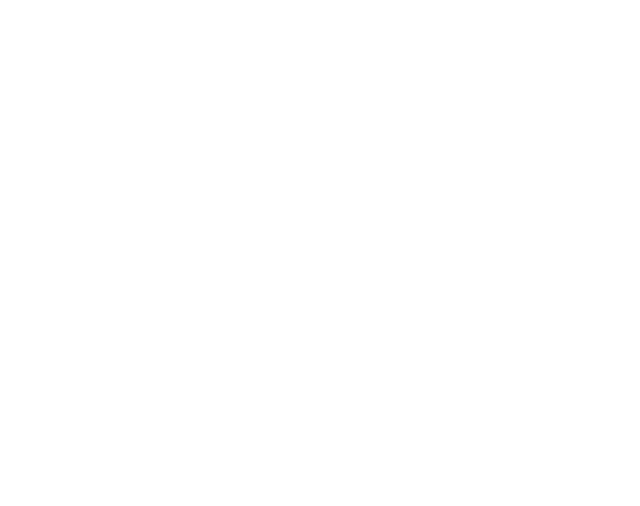
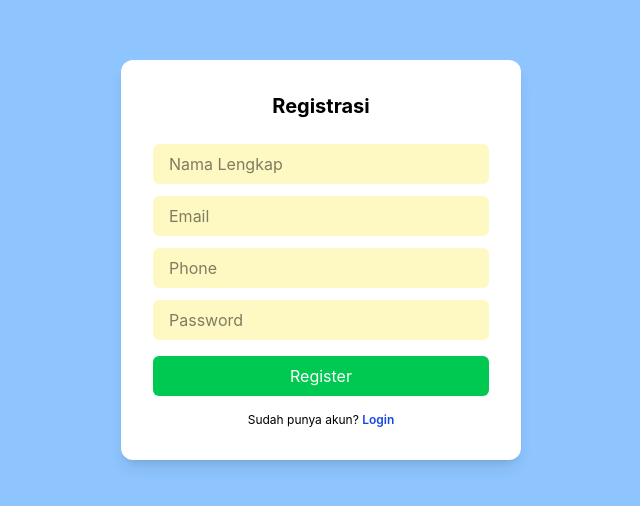
Before and after one commit to ferryardnsyh/sistem-pemesanan-lapangan-olahraga, a React (Vite) app: page /register in a window 1280 px wide. Before the commit this address had no page. Shown: the part 140-646 px from the top of the page, without its empty margins (319-959 px from the left). Built offline with nearby package versions, Linux system fonts and the light colour scheme.

Commit message:
login dan register

```diff
--- a/src/App.jsx
+++ b/src/App.jsx
@@ -1,12 +1,18 @@
 import { Routes, Route } from "react-router-dom"
 import Home from "./features/pelanggan/pages/Home"
 import Booking from "./features/pelanggan/pages/Booking"
+import Booking2 from "./features/pelanggan/pages/Booking2"
+import Login from "./features/auth/pages/Login"
+import Register from "./features/auth/pages/Register"
 
 function App() {
   return (
     <Routes>
       <Route path="/home" element={<Home />} />
       <Route path="/booking" element={<Booking />} />
+      <Route path="/booking2" element={<Booking2 />} />
+      <Route path="/login" element={<Login />} />
+      <Route path="/register" element={<Register />} />
     </Routes>
   )
 }
--- /dev/null
+++ b/src/features/auth/pages/Login.jsx
@@ -0,0 +1,51 @@
+import React from "react"
+import { useNavigate } from "react-router-dom"
+
+function Login() {
+  const navigate = useNavigate()
+
+  return (
+    <div className="min-h-screen bg-blue-300 flex items-center justify-center">
+
+      {/* CARD */}
+      <div className="bg-white w-[400px] p-8 rounded-xl shadow-lg">
+
+        <h2 className="text-xl font-bold mb-6 text-center">Login</h2>
+
+        <input
+          type="email"
+          placeholder="Email"
+          className="w-full mb-4 px-4 py-2 rounded-md bg-yellow-100 outline-none"
+        />
+
+        <input
+          type="password"
+          placeholder="Password"
+          className="w-full mb-2 px-4 py-2 rounded-md bg-yellow-100 outline-none"
+        />
+
+        <p className="text-xs text-gray-600 mb-5 text-right cursor-pointer">
+          Lupa Password?
+        </p>
+
+        <button className="w-full bg-green-500 hover:bg-green-600 text-white py-2 rounded-md transition">
+          Login
+        </button>
+
+        <p className="text-xs mt-4 text-center">
+          Belum punya akun?{" "}
+          <span
+            onClick={() => navigate("/register")}
+            className="text-blue-700 font-semibold cursor-pointer"
+          >
+            Daftar
+          </span>
+        </p>
+
+      </div>
+
+    </div>
+  )
+}
+
+export default Login
--- /dev/null
+++ b/src/features/auth/pages/Register.jsx
@@ -0,0 +1,59 @@
+import React from "react"
+import { useNavigate } from "react-router-dom"
+
+function Register() {
+  const navigate = useNavigate()
+
+  return (
+    <div className="min-h-screen bg-blue-300 flex items-center justify-center">
+
+      {/* CARD */}
+      <div className="bg-white w-[400px] p-8 rounded-xl shadow-lg">
+
+        <h2 className="text-xl font-bold mb-6 text-center">Registrasi</h2>
+
+        <input
+          type="text"
+          placeholder="Nama Lengkap"
+          className="w-full mb-3 px-4 py-2 rounded-md bg-yellow-100 outline-none"
+        />
+
+        <input
+          type="email"
+          placeholder="Email"
+          className="w-full mb-3 px-4 py-2 rounded-md bg-yellow-100 outline-none"
+        />
+
+        <input
+          type="text"
+          placeholder="Phone"
+          className="w-full mb-3 px-4 py-2 rounded-md bg-yellow-100 outline-none"
+        />
+
+        <input
+          type="password"
+          placeholder="Password"
+          className="w-full mb-4 px-4 py-2 rounded-md bg-yellow-100 outline-none"
+        />
+
+        <button className="w-full bg-green-500 hover:bg-green-600 text-white py-2 rounded-md transition">
+          Register
+        </button>
+
+        <p className="text-xs mt-4 text-center">
+          Sudah punya akun?{" "}
+          <span
+            onClick={() => navigate("/login")}
+            className="text-blue-700 font-semibold cursor-pointer"
+          >
+            Login
+          </span>
+        </p>
+
+      </div>
+
+    </div>
+  )
+}
+
+export default Register
--- a/src/features/pelanggan/pages/Booking.jsx
+++ b/src/features/pelanggan/pages/Booking.jsx
@@ -1,7 +1,106 @@
-export default function App() {
+import React, { useState } from "react";
+
+export default function BookingPage() {
+  const [selectedDate, setSelectedDate] = useState("");
+  const [selectedTime, setSelectedTime] = useState(null);
+
+  // contoh data jadwal (true = tersedia, false = tidak)
+  const timeSlots = [
+    { time: "08:00 - 09:00", available: true },
+    { time: "09:00 - 10:00", available: false },
+    { time: "10:00 - 11:00", available: true },
+    { time: "11:00 - 12:00", available: true },
+    { time: "12:00 - 13:00", available: false },
+    { time: "13:00 - 14:00", available: true },
+    { time: "14:00 - 15:00", available: true },
+    { time: "15:00 - 16:00", available: false },
+    { time: "16:00 - 17:00", available: true },
+    { time: "17:00 - 18:00", available: true },
+    { time: "18:00 - 19:00", available: true },
+    { time: "19:00 - 20:00", available: false },
+  ];
+
+  const handleBooking = () => {
+    if (!selectedDate || !selectedTime) {
+      alert("Pilih tanggal dan jam terlebih dahulu");
+      return;
+    }
+    alert(`Booking berhasil untuk ${selectedDate} jam ${selectedTime}`);
+  };
+
   return (
-    <h1 className="text-5xl text-red-500 font-bold">
-      TEST TAILWIND
-    </h1>
-  )
+    <div className="min-h-screen bg-gray-100 p-6">
+      {/* Navbar */}
+      <div className="bg-blue-900 text-white px-6 py-3 rounded-xl flex justify-between">
+        <h1 className="font-semibold">Sewa Lapangan</h1>
+        <div className="space-x-4">
+          <button>Home</button>
+          <button>Masuk</button>
+          <button className="bg-yellow-400 text-black px-3 py-1 rounded-lg">Daftar</button>
+        </div>
+      </div>
+
+      {/* Card */}
+      <div className="bg-white rounded-2xl shadow mt-6 p-6">
+        <img
+          src="https://i.pinimg.com/736x/13/c3/42/13c3423cd3d2e12a6087d33e14093615.jpg"
+          alt="lapangan"
+          className="rounded-xl w-full h-64 object-cover"
+        />
+
+        <div className="mt-4 flex justify-between items-center">
+          <div>
+            <h2 className="text-lg font-semibold">Nama Lapangan</h2>
+            <p className="text-sm text-gray-500">Lokasi / Alamat</p>
+          </div>
+          <div className="bg-yellow-100 px-4 py-2 rounded-xl text-right">
+            <p className="font-semibold">Rp 50.000 / jam</p>
+            <button className="text-sm text-blue-900">Cek Ketersediaan</button>
+          </div>
+        </div>
+
+        {/* Pilih Tanggal */}
+        <div className="mt-6">
+          <label className="block mb-2 font-medium">Pilih Tanggal</label>
+          <input
+            type="date"
+            value={selectedDate}
+            onChange={(e) => setSelectedDate(e.target.value)}
+            className="border rounded-lg px-3 py-2 w-full"
+          />
+        </div>
+
+        {/* Jadwal */}
+        <div className="mt-6">
+          <h3 className="font-semibold mb-3">Pilih Jadwal</h3>
+          <div className="grid grid-cols-3 md:grid-cols-4 gap-3">
+            {timeSlots.map((slot, index) => (
+              <button
+                key={index}
+                disabled={!slot.available}
+                onClick={() => setSelectedTime(slot.time)}
+                className={`py-2 rounded-lg text-sm ${
+                  slot.available
+                    ? selectedTime === slot.time
+                      ? "bg-green-600 text-white"
+                      : "bg-blue-900 text-white hover:bg-blue-700"
+                    : "bg-gray-300 text-gray-500 cursor-not-allowed"
+                }`}
+              >
+                {slot.time}
+              </button>
+            ))}
+          </div>
+        </div>
+
+        {/* Booking Button */}
+        <button
+          onClick={handleBooking}
+          className="w-full mt-6 bg-blue-900 text-white py-3 rounded-xl"
+        >
+          Booking Sekarang
+        </button>
+      </div>
+    </div>
+  );
 }
```
